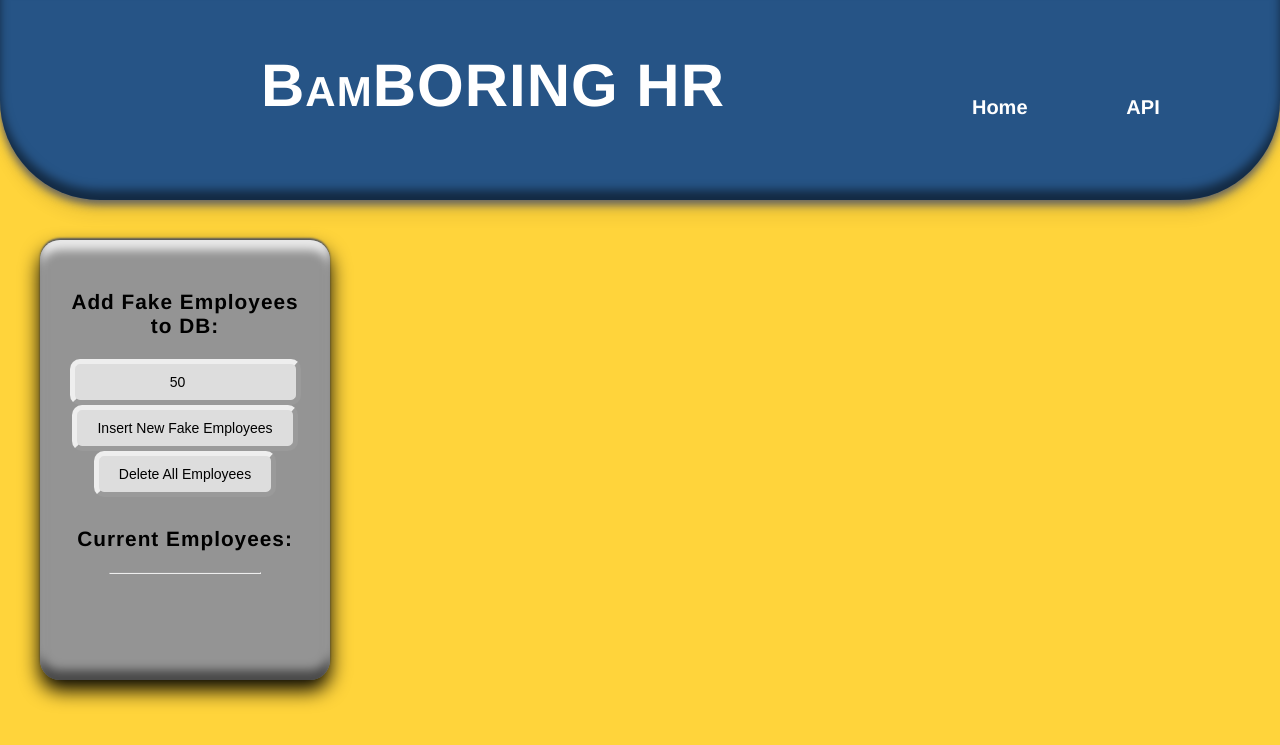
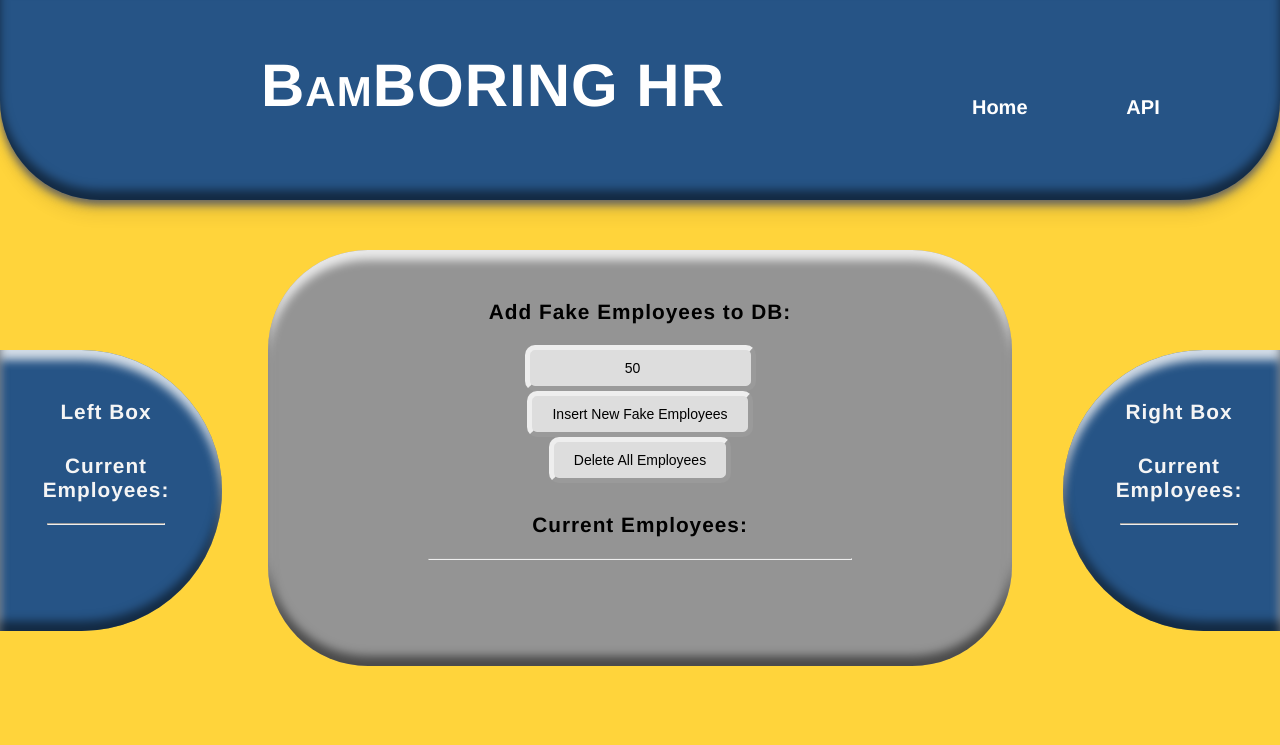
Before and after one commit to DataPointChris/mongorest, a Flask app: page / in a window 1280 px wide. Shown: the top 745 px of the page. Run offline with Flask 2, Linux system fonts and the light colour scheme; data that the repository does not hold is empty.

Commit message:
feat: Add side boxes to index
Side boxes are for displaying easy stats for the employees like
number in departments and number in roles.
CSS pracice

```diff
--- a/mongorest/fake_employees.py
+++ b/mongorest/fake_employees.py
@@ -18,7 +18,7 @@ def create_fake_employees(num_employees):
         7: 'CTO',
         8: 'CEO',
     }
-    status = ['current', 'sabbatical', 'terminated', 'furlough']
+    statusii = ['current', 'sabbatical', 'terminated', 'furlough']
     fake_list = []
 
     for i in range(num_employees):
@@ -34,7 +34,7 @@ def create_fake_employees(num_employees):
         previous_roles = list(
             set(random.choice(list(roles.values())) for r in range(random.randint(0, 3)))
         )
-        status = random.choice(status)
+        status = random.choice(statusii)
 
         fake_employee = {
             "id": i,
--- a/mongorest/static/css/main.css
+++ b/mongorest/static/css/main.css
@@ -8,8 +8,9 @@ body {
 }
 
 .indexcontent {
-  margin : 0;
-  padding: 15px;
+  margin        : 0;
+  padding-top   : 50px;
+  padding-bottom: 50px;
 
 }
 
@@ -97,11 +98,8 @@ a:active {
 
 
 
-div.fakeform {
+div.column-box {
 
-  margin: 25px;
-  width : 20%;
-  height: 75%;
 
   padding              : 20px;
   padding-bottom       : 80px;
@@ -110,17 +108,54 @@ div.fakeform {
   background-color     : #949494;
   -webkit-border-radius: 20px;
   -moz-border-radius   : 20px;
-  border-radius        : 20px;
-  color                : black;
   box-shadow           :
-    0 10px 20px black,
+    /* 0 10px 20px black, */
     /*bottom external highlight*/
-    0 -2px 2px #666,
+    /* 0 -2px 2px #666, */
     /*top external shadow*/
     inset 0 -10px 10px rgba(0, 0, 0, 0.5),
     /*bottom internal shadow*/
     inset 0 10px 10px rgba(255, 255, 255, 0.8);
   /*top internal highlight*/
+}
+
+#leftbox {
+  float                     : left;
+  width                     : 15%;
+  margin-top                : 100px;
+  margin-left               : 0;
+  padding-left              : 10px;
+  color                     : whitesmoke;
+  background-color          : #265486;
+  border-top-left-radius    : 0;
+  border-bottom-left-radius : 0;
+  border-top-right-radius   : 150px;
+  border-bottom-right-radius: 150px;
+}
+
+#centerbox {
+  margin: auto;
+  width : 55%;
+  color : black;
+
+  background-color: #949494;
+  border-radius   : 100px;
+
+
+}
+
+#rightbox {
+  width                     : 15%;
+  float                     : right;
+  margin-top                : 100px;
+  margin-right              : 0;
+  padding-right             : 5px;
+  color                     : whitesmoke;
+  background-color          : #265486;
+  border-top-right-radius   : 0;
+  border-bottom-right-radius: 0;
+  border-top-left-radius    : 150px;
+  border-bottom-left-radius : 150px;
 }
 
 div.employeelist {
--- a/mongorest/templates/index.html
+++ b/mongorest/templates/index.html
@@ -2,7 +2,25 @@
 
 {% block content %}
 <div class="indexcontent">
-    <div class='fakeform'>
+    <div id='leftbox' class='column-box'>
+        <h3>Left Box</h3>
+        <h3>Current Employees:</h3>
+        <hr width="60%"><br>
+
+        {% for employee in employees %}
+        - {{ employee }}<br>
+        {% endfor %}
+    </div>
+    <div id='rightbox' class='column-box'>
+        <h3>Right Box</h3>
+        <h3>Current Employees:</h3>
+        <hr width="60%"><br>
+
+        {% for employee in employees %}
+        - {{ employee }}<br>
+        {% endfor %}
+    </div>
+    <div id='centerbox' class='column-box'>
         <form method="POST">
             <h3>Add Fake Employees to DB: </h3>
             <input class='bigbutton' type="number" id='numemps' name='numemps' value='50'><br>
@@ -13,8 +31,7 @@
             <input type="hidden" name="deleteall" value="True">
             <input class='bigbutton' type="submit" id='delete' name="delete" value="Delete All Employees" />
         </form>
-        <!-- </div> -->
-        <!-- <div class='employeelist'> -->
+
         <h3>Current Employees:</h3>
         <hr width="60%"><br>
 
```
Also changed, not shown: requirements.txt (+12 -0 lines).
